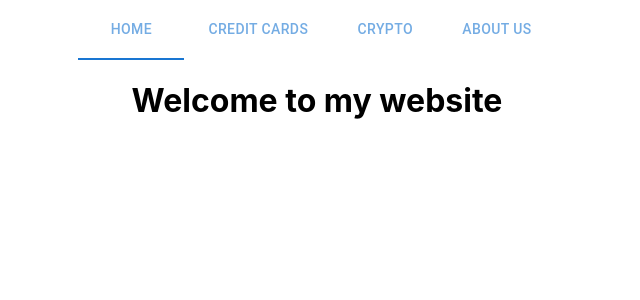
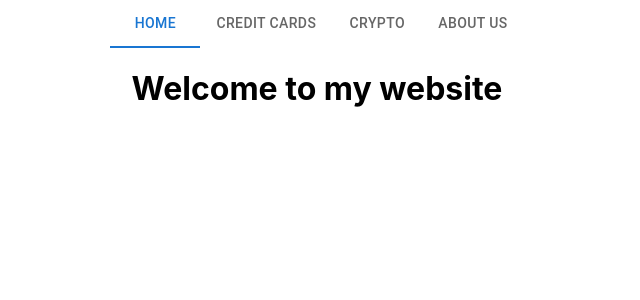
Before and after one commit to shaul613/finance-app, a React (Create React App) app in the folder client/: page / in a window 1280 px wide. Shown: the top 300 px of the page, without its empty margins (323-963 px from the left). Built offline with nearby package versions, Linux system fonts and the light colour scheme; the HTML template or start-up script is replaced by a standard one.

Commit message:
removed buttons from nav for testing - it solves error

```diff
--- a/client/src/components/Navbar.js
+++ b/client/src/components/Navbar.js
@@ -5,26 +5,28 @@ import {
   useNavigate,
 } from 'react-router-dom';
 import {useState, useEffect} from 'react';
-import Button from '@mui/material/Button';
-import Stack from '@mui/material/Stack';
-import Tabs from '@mui/material/Tabs';
-import Tab from '@mui/material/Tab';
+import {
+  Button,
+  Stack,
+  Tabs,
+  Tab,
+} from '@mui/material';
 
 const Navbar = (props) => {
 
-  const [tabval, setTabval] = useState(0)
+  const [tabval, setTabval] = useState(0);
+
+  const handleChange = (e, val) => {
+    setTabval(val);
+  }
+
   return(
     <div className="navbar">
-
-      <Tabs value={tabval} centered>
-        <Button component={Link} to='/'><Tab label="Home" value='0'/></Button>
-        <Button component={Link} to='/creditcards'><Tab label="Credit Cards" value='1' /></Button>
-        <Button component={Link} to='/crypto'><Tab label="Crypto" value='2' /></Button>
-        <Button component={Link} to='/about'><Tab label="About Us" value='3' /></Button>
-
-
-
-
+      <Tabs value={tabval} onChange={handleChange} centered>
+        <Tab label="Home"/>
+        <Tab label="Credit Cards"/>
+        <Tab label="Crypto" />
+        <Tab label="About Us" />
       </Tabs>
     </div>
   )
@@ -41,4 +43,12 @@ const Navbar = (props) => {
 //   <Button component={Link} to='/crypto'><Tab label="Crypto" /></Button>
 //   <Button component={Link} to='/about'><Tab label="About Us" /></Button>
 // </Stack>
+
+
+// <Tabs value={tabval} onChange={handleChange} centered>
+//   <Button component={Link} to='/'><Tab label="Home"/></Button>
+//   <Button component={Link} to='/creditcards'><Tab label="Credit Cards"/></Button>
+//   <Button component={Link} to='/crypto'><Tab label="Crypto" /></Button>
+//   <Button component={Link} to='/about'><Tab label="About Us" /></Button>
+// </Tabs>
 export default Navbar;
```
